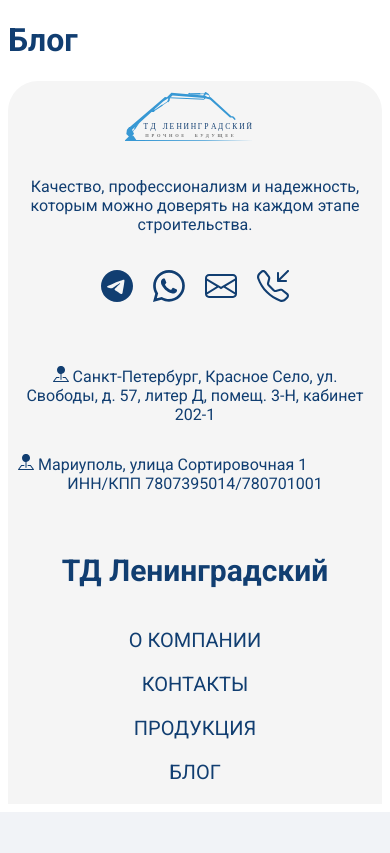
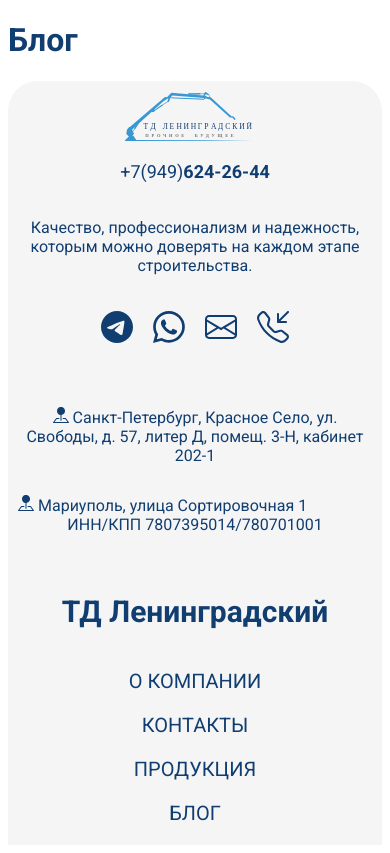
Before and after one commit to homyag/ntdlsite, a Django app: page /blog/ in a window 390 px wide. Shown: the part 58-911 px from the top of the page. Before the commit the page ends 870 px from the top, so only its background shows below. Run offline with Django 5.2, Linux system fonts and the light colour scheme; data comes from the database, SQL or seed files in the repository; parts of the project's set-up code (start-up, migrations or seed data) failed here and were passed over; some libraries are stand-ins or nearby versions.

Commit message:
добавлен телефон в футер

```diff
--- a/static/css/styles.css
+++ b/static/css/styles.css
@@ -1078,6 +1078,14 @@ form#callback-form .agree-with-terms label {
     gap: 20px;
 }
 
+.footer__phone {
+    margin-left: 10px;
+}
+.footer__phone a {
+    font-size: large;
+    text-decoration: none;
+}
+
 .footer__menu_links {
     display: flex;
     flex-direction: column; /* Ссылки будут выстраиваться по вертикали */
@@ -1135,6 +1143,10 @@ form#callback-form .agree-with-terms label {
     .footer__logo--img {
         margin-top: 0;
         margin-left: 40px;
+    }
+
+    .footer__phone {
+        margin-left: 0;
     }
 
     .footer__center, .footer__address, .footer__tax_id {
--- a/templates/includes/footer.html
+++ b/templates/includes/footer.html
@@ -4,6 +4,9 @@
     <div class="footer__left">
         <div class="footer__logo">
             <a class="footer__logo--img" href="{% url 'home' %}"></a>
+        </div>
+        <div class="footer__phone">
+            <a href="tel:+79496242644">+7(949)<b>624-26-44</b></a>
         </div>
         <p class="footer__tagline">
             Качество, профессионализм и надежность,
```
